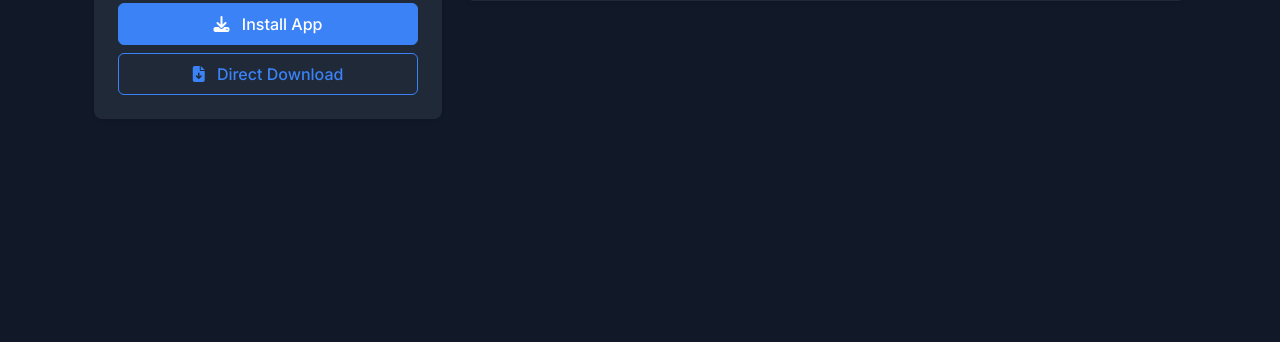
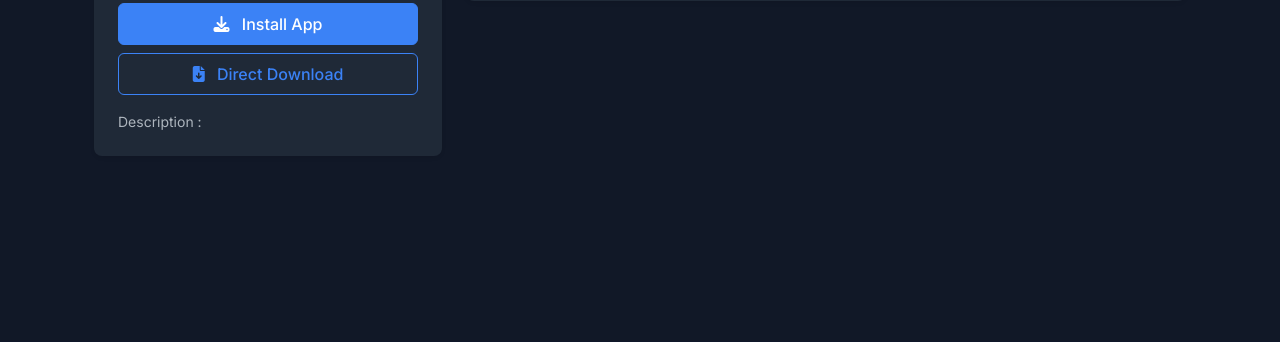
Before and after one commit to Nimesh-Srivastava/iOS-app-dist, a Flask app: template templates/app_detail.html in a window 1280 px wide. Shown: the part 359-701 px from the top of the page. Run offline with Flask 3, Linux system fonts and the light colour scheme; the template is opened without the code that fills it, so the values that code supplies are empty.

Commit message:
Description UI update

```diff
--- a/templates/app_detail.html
+++ b/templates/app_detail.html
@@ -211,6 +211,11 @@
 							<i class="fas fa-file-download me-2"></i> Direct
 							Download
 						</a>
+					</div>
+					<div class="mt-3">
+						<div class="app-description-container">
+							<p class="small mb-0" style="text-align: left;">Description :</p>
+						</div>
 					</div>
 
 					{% if app.description %}
```
